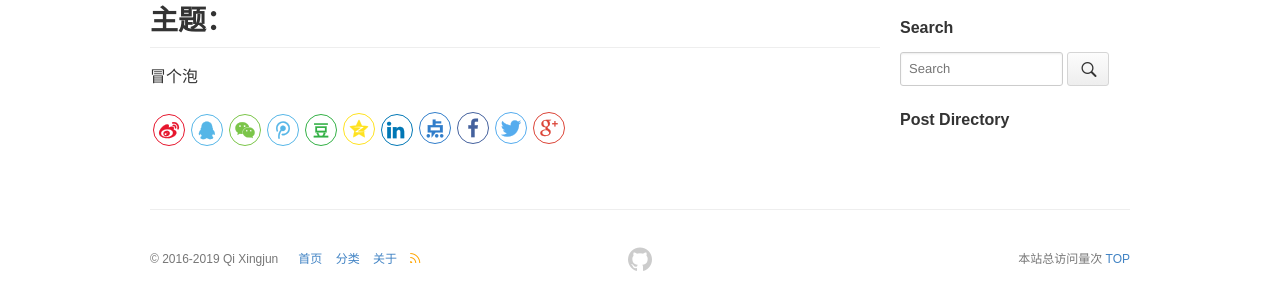
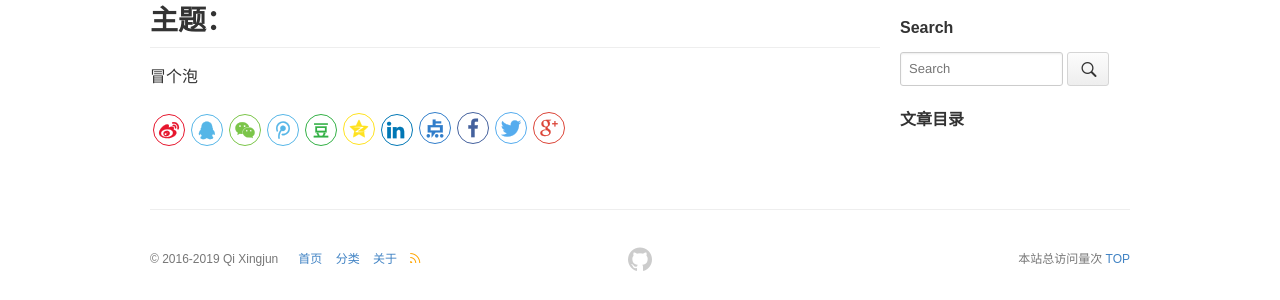
Before and after one commit to QiXingjun/QiXingjun.github.io, a Jekyll site: the page built from _posts/blog/2019-03-20-bubbles.md, in a window 1280 px wide. Shown: the part 216-516 px from the top of the page. Built offline with Jekyll 4.4.1, drawn with Linux system fonts in a browser that asks for light colours; comment, search, counter and statistics services are not loaded.

Commit message:
Update sidebar-post-nav.html

```diff
--- a/_includes/sidebar-post-nav.html
+++ b/_includes/sidebar-post-nav.html
@@ -1,5 +1,5 @@
 
-<h3>Post Directory</h3>
+<h3>文章目录</h3>
 <div id="post-directory-module" class="mobile-hidden">
   <section class="post-directory">
   <!-- Links that trigger the jumping -->
```
